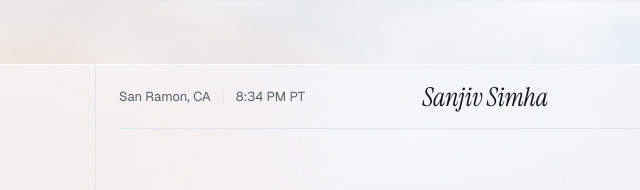
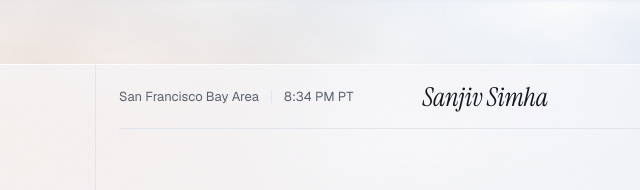
Before and after one commit to SanjivSimha/SanjivSimha.github.io, a plain HTML site: page index.html in a window 1280 px wide. Shown: the top 190 px of the page, 155-795 px from the left. Drawn offline with nearby package versions, Linux system fonts and the light colour scheme.

Commit message:
Show San Francisco Bay Area as location in top bar
Co-Authored-By: Claude Opus 5.5 <noreply@anthropic.com>

```diff
--- a/index.html
+++ b/index.html
@@ -332,6 +332,7 @@
     footer { padding: var(--s5) 0 var(--s4); font-size: 13px; color: var(--mute); }
 
     /* ---------- Responsive ---------- */
+    @media (max-width: 780px) { .topbar .loc { display: none; } }
     @media (max-width: 860px) {
       .guides::before, .guides::after { display: none; }
       .frame { margin-top: var(--s2); border-radius: 22px 22px 0 0; margin-left: 8px; margin-right: 8px; }
@@ -388,7 +389,7 @@
     <header class="rail">
       <div class="topbar">
         <div class="where flex items-center gap-3">
-          <span>San Ramon, CA</span><span class="sep"></span><span id="clock">— PT</span>
+          <span class="loc">San Francisco Bay Area</span><span class="sep loc"></span><span id="clock">— PT</span>
         </div>
         <a href="#top" class="wordmark justify-self-center" aria-label="Sanjiv Simha, back to top">Sanjiv Simha</a>
         <div class="status"><i></i><span>Now at Accenture</span></div>
```
